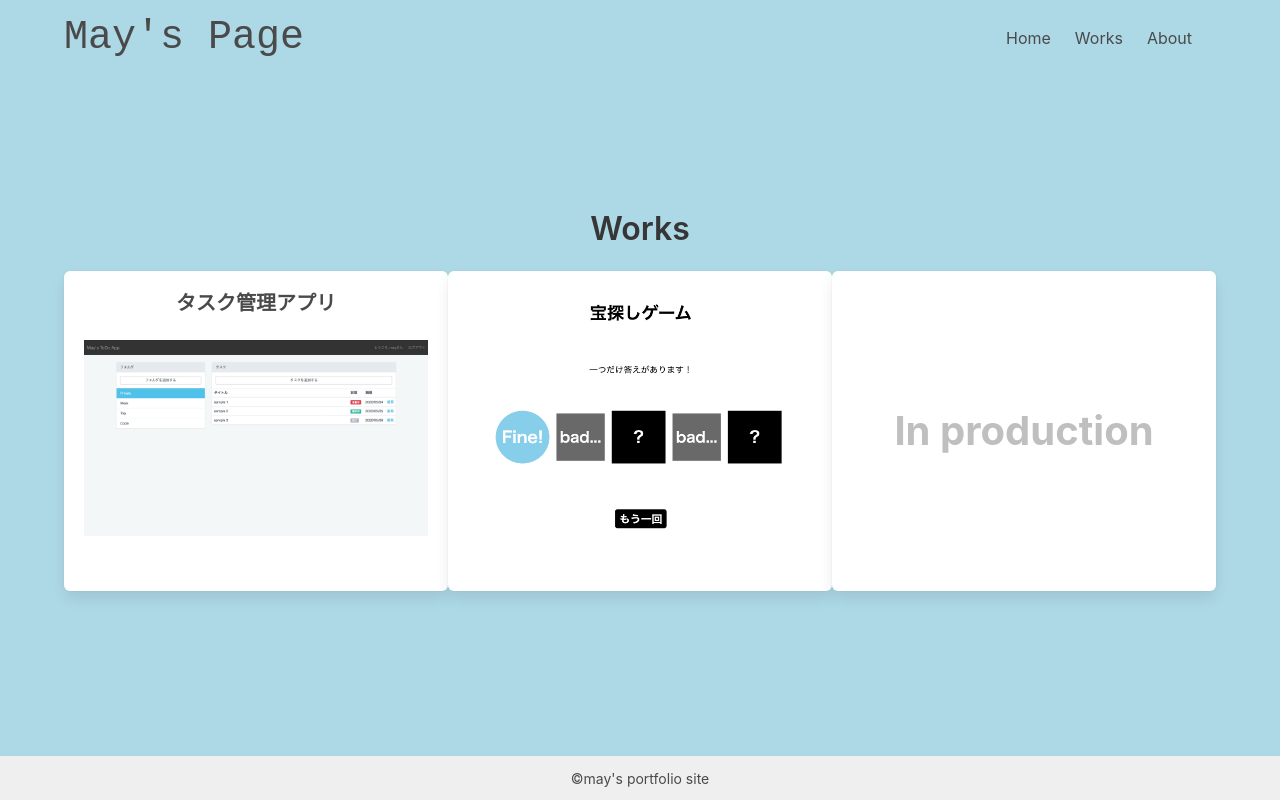
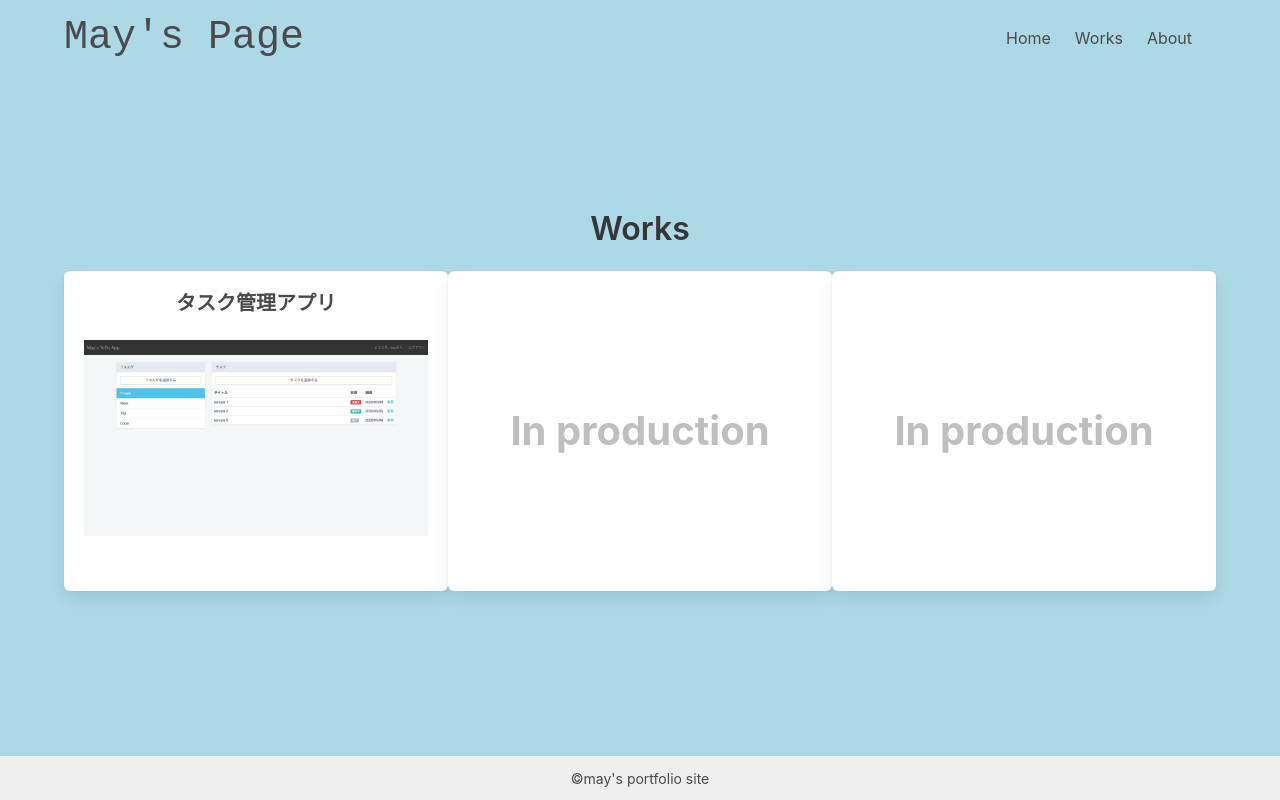
Before and after one commit to may-tech/mypage, a plain HTML site: page works.html in a window 1280 px wide. Drawn offline with nearby package versions, Linux system fonts and the light colour scheme.

Commit message:
[add] link

```diff
--- a/works.html
+++ b/works.html
@@ -63,13 +63,17 @@
               <article class="tile is-child box">
                 <figure class="image">
                   <p class="subtitle has-text-weight-bold">タスク管理アプリ</p>
+                  <a href="http://mysterious-reef-46065.herokuapp.com/">
                   <img src="images/todoapp.png">
+                  </a>
                 </figure>
               </article>
               <article class="tile is-child box">
-                <figure class="image is-4by3">
+                <!-- <figure class="image is-4by3">
                   <img src="images/find-game.png">
-                </figure>
+                </figure> -->
+                <p class="has-text-weight-bold" style="font-size: 40px;line-height: 280px; color: #bfbfbf;">In
+                  production</p>
               </article>
               </article>
               <article class="tile is-child box">
```
